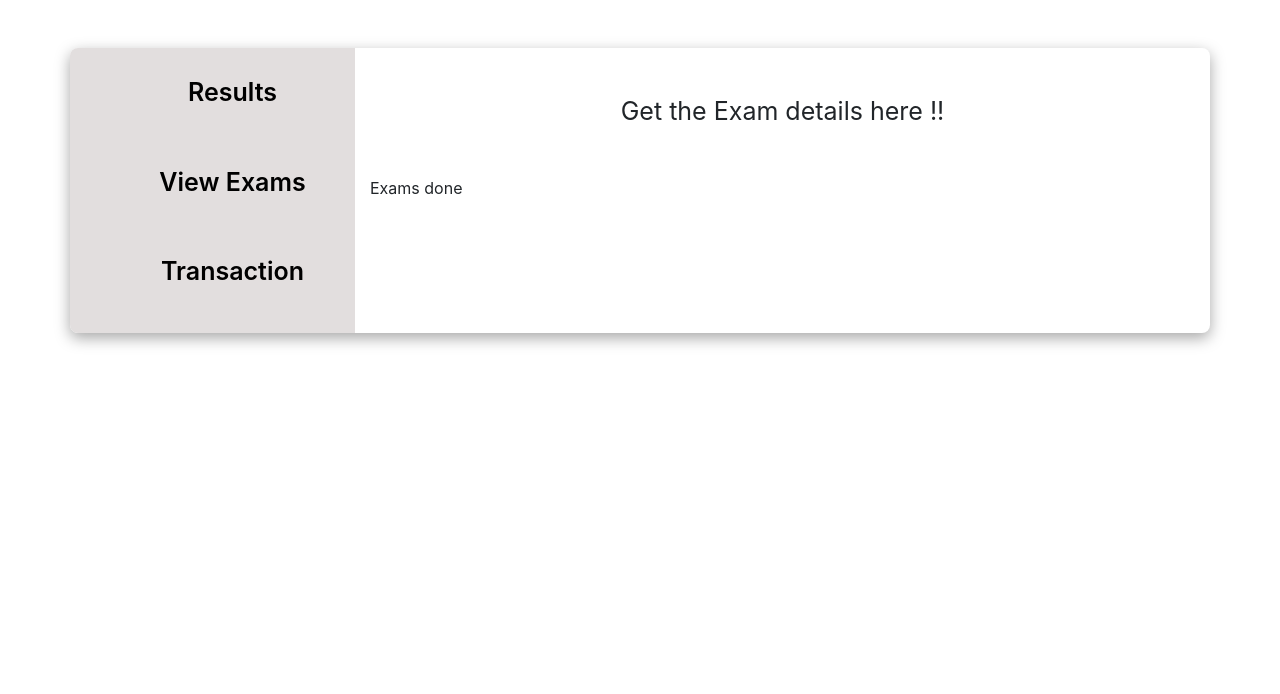
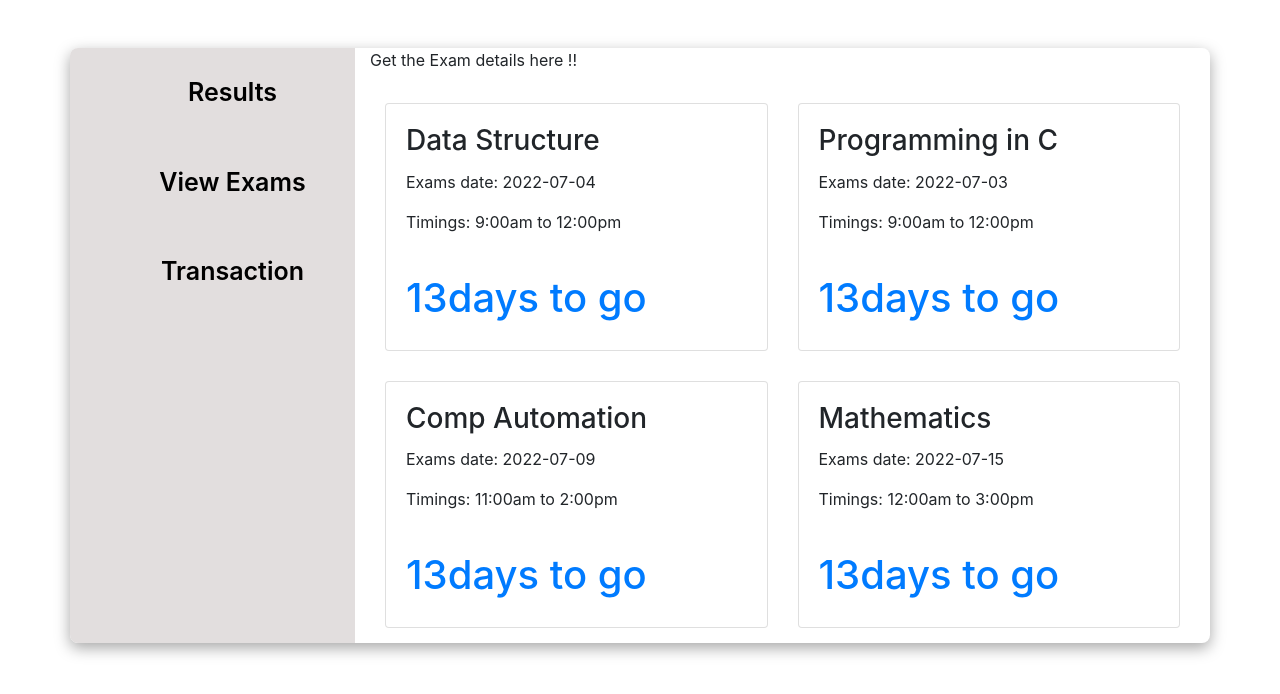
Before and after one commit to Harpreet282/Examination-Portal, a React (Create React App) app: page /viewexams in a window 1280 px wide. Shown: the top 694 px of the page. Built offline with nearby package versions, Linux system fonts and the light colour scheme.

Commit message:
second-commit

```diff
--- a/src/App.js
+++ b/src/App.js
@@ -3,6 +3,7 @@
 import Profile from "./Pages/Profile-page/Profile";
 import Student from "./Pages/Student-Page/Buttons/Student";
 import Index from "./Routes";
+
 
 function App() {
   return (
--- a/src/Pages/Student-Page/Buttons/Student.css
+++ b/src/Pages/Student-Page/Buttons/Student.css
@@ -26,8 +26,3 @@
     background-color: black;
     color: white;
 }
-.student-col-9 p{
-    font-size: 25px;
-    margin: 45px;
-    text-align: center;
-}
--- a/src/Pages/Student-Page/Buttons/Student.js
+++ b/src/Pages/Student-Page/Buttons/Student.js
@@ -47,7 +47,7 @@
                             </div>
                         </div>
                     </div>
-                    <div className='col-md-9 student-col-9'>
+                    <div className='col-md-9 student-col'>
                         <p>Get the  Exam details here !!</p>
                         {path === "viewexams" && <Exams />}
                         {path === "result" && <Results />}
--- /dev/null
+++ b/src/Pages/Student-Page/Timer/Timer.js
@@ -0,0 +1,21 @@
+import React, { useState } from 'react'
+
+const Timer = (props) => {
+
+
+    let today = Date.now()
+    let exam = Date.parse(new Date('2022-07-05'));
+
+    let ms = exam - today;
+    let days = Math.ceil(ms/86400000);
+
+    console.log(days)
+  return (
+    <div>
+        <h1>{days}<span>days to go</span></h1>
+
+    </div>
+  )
+}
+
+export default Timer
--- a/src/Pages/Student-Page/studentView/Exams.css
+++ b/src/Pages/Student-Page/studentView/Exams.css
@@ -0,0 +1,13 @@
+.exams-subject{
+    text-align: left;
+    font-size: 18px;
+}
+.timings{
+    font-size: 18px !important;
+}
+.exams-col{
+    padding: 15px;
+}
+.exams col p{
+    font-size:15px;
+}
--- a/src/Pages/Student-Page/studentView/Exams.js
+++ b/src/Pages/Student-Page/studentView/Exams.js
@@ -1,8 +1,59 @@
 import React from 'react'
-
+import "./Exams.css"
+import Timer from "../Timer/Timer"
 const Exams = () => {
+  const data = [
+    {
+      id: 1,
+      subject: "Data Structure",
+      date: "2022-07-04",
+      timings: "9:00am to 12:00pm"
+    },
+    {
+      id: 2,
+      subject: "Programming in C",
+      date: "2022-07-03",
+      timings: "9:00am to 12:00pm"
+    },
+    {
+      id: 3,
+      subject: "Comp Automation",
+      date: "2022-07-09",
+      timings: "11:00am to 2:00pm"
+    },
+    {
+      id: 4,
+      subject: "Mathematics",
+      date: "2022-07-15",
+      timings: "12:00am to 3:00pm"
+    },
+  ]
   return (
-    <div>Exams done </div>
+    <div>
+      <div className='container'>
+        <div className='row'>
+            {data?.map((content) => {
+              return (
+                <div className='col-md-6 exams-col' key={content.id}>
+                  <div className="card exams-card">
+                    <div className="card-body">
+                      <h3 className="card-title">{content.subject}</h3>
+                      <p>Exams date: {content.date}</p>
+                      <p className="card-text  exams-timings">Timings: {content.timings}</p>
+                    </div>
+                    <div className="card-body">
+                      {/* <a href="#" className="card-link">Card link</a> */}
+                      <a href="#" className="card-link">
+                        <Timer date={content.date}/>
+                      </a>
+                    </div>
+                  </div>
+                </div>
+              )
+            })}
+        </div>
+      </div>
+    </div>
   )
 }
 
--- a/src/index.js
+++ b/src/index.js
@@ -2,7 +2,6 @@
 import ReactDOM from 'react-dom/client';
 import './index.css';
 import App from './App';
-import reportWebVitals from './reportWebVitals';
 import { BrowserRouter } from "react-router-dom";
 
 
@@ -14,8 +13,3 @@
   </React.StrictMode>
    </BrowserRouter>
 );
-
-// If you want to start measuring performance in your app, pass a function
-// to log results (for example: reportWebVitals(console.log))
-// or send to an analytics endpoint. Learn more: https://bit.ly/CRA-vitals
-reportWebVitals();
--- a/src/reportWebVitals.js
+++ /dev/null
@@ -1,13 +0,0 @@
-const reportWebVitals = onPerfEntry => {
-  if (onPerfEntry && onPerfEntry instanceof Function) {
-    import('web-vitals').then(({ getCLS, getFID, getFCP, getLCP, getTTFB }) => {
-      getCLS(onPerfEntry);
-      getFID(onPerfEntry);
-      getFCP(onPerfEntry);
-      getLCP(onPerfEntry);
-      getTTFB(onPerfEntry);
-    });
-  }
-};
-
-export default reportWebVitals;
```
